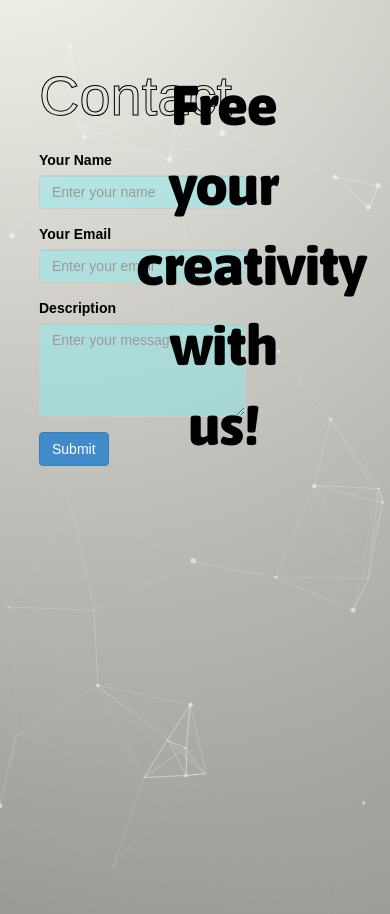
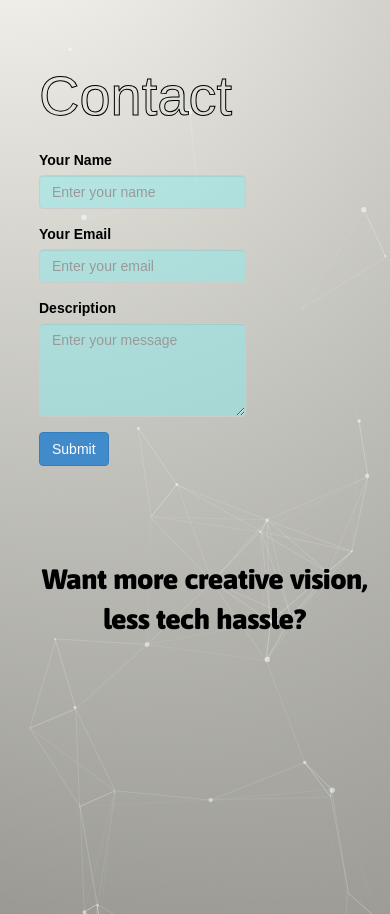
Before and after one commit to adgaphani/adgrespo, a PHP site: page / in a window 390 px wide, after a click on "Contact". Shown: the part 147-1061 px from the top of the page. Run offline with PHP 8.4, Linux system fonts and the light colour scheme; some web fonts are replaced.

Commit message:
added more breakpoints

```diff
--- a/index.html
+++ b/index.html
@@ -35,6 +35,19 @@
             form{
                 position: fixed;
                 top: 28%;
+            }
+            @media (max-width: 720px) {
+                .flip-container .flip-text {
+                    font-family: 'Asap' !important;
+                    font-weight: 900 !important;
+                    font-size:2em !important;
+                    left: 5%;
+                    max-width: 100% !important;
+                    text-align: center !important;
+                    position: absolute !important;
+                    bottom: 25% !important;
+                    top: initial !important; /* Reset the 'top' property */
+                }
             }
         </style>
         <div class="logo">
@@ -123,7 +136,6 @@
 
     </div>
     <script>
-        jQuery(function ($) {
         function animateParagraphs($section) {
             const firstPara = $section.find('#S' + $section.attr('id').charAt($section.attr('id').length-1) + 'P1');
             const secondPara = $section.find('#S' + $section.attr('id').charAt($section.attr('id').length-1) + 'P2');
@@ -147,10 +159,37 @@
             animateParagraphs($section);
         }
 
-            updateActive();
+        let currentSectionIndex = 0; // Initialize with the first section
 
-            let currentText = 1;
+        function updateActiveSection(scrollDirection) {
+            const totalSections = $('.section').length;
+            if (scrollDirection === 'down') {
+                currentSectionIndex = (currentSectionIndex + 1) % totalSections;
+            } else if (scrollDirection === 'up') {
+                currentSectionIndex = (currentSectionIndex - 1 + totalSections) % totalSections;
+            }
 
+            const $sectionToShow = $('.section').eq(currentSectionIndex);
+            $('html, body').animate({
+                scrollTop: $sectionToShow.offset().top
+            }, 1000);
+            updateActive(); // Update active section based on new position
+        }
+
+        let lastScrollTop = 0;
+        $(window).on('scroll', function () {
+            const st = $(this).scrollTop();
+            if (st > lastScrollTop) {
+                // Scroll down
+                updateActiveSection('down');
+            } else {
+                // Scroll up
+                updateActiveSection('up');
+            }
+            lastScrollTop = st;
+        });
+
+        let currentText = 1; // Initialize with 1
         function animateFlip() {
             const textToShow = "#text-" + currentText;
             const textToHide = "#text-" + (3 - currentText);
@@ -165,10 +204,11 @@
             });
         }
 
+        $(document).ready(function () {
+            updateActive();
             animateFlip();
         });
     </script>
-
 
     <div id="particles-js"></div>
 
--- a/index/styles.css
+++ b/index/styles.css
@@ -259,7 +259,7 @@
     font-family: 'Asap' !important;
     font-weight: 900 !important;
     font-size: 4em !important;
-    left:35%;
+    right:5%;
     max-width: 45% !important;
     text-align: center !important;
     position: absolute !important;
--- a/styles/contact.css
+++ b/styles/contact.css
@@ -9,8 +9,22 @@
 }
 
 
-@media (max-width: 768px) {
+@media (max-width: 576px) {
     #contact .content {
         width: 100%;
     }
+
 }
+@media (max-width: 720px) {
+    .flip-container .flip-text {
+        font-family: 'Asap' !important;
+        font-weight: 900 !important;
+        font-size: 4em !important;
+        left: 5%;
+        max-width: 75% !important;
+        text-align: center !important;
+        position: absolute !important;
+        bottom: 5% !important;
+        top: initial !important; /* Reset the 'top' property */
+    }
+}
```
Lines whose indentation alone changed are shown as unchanged.
